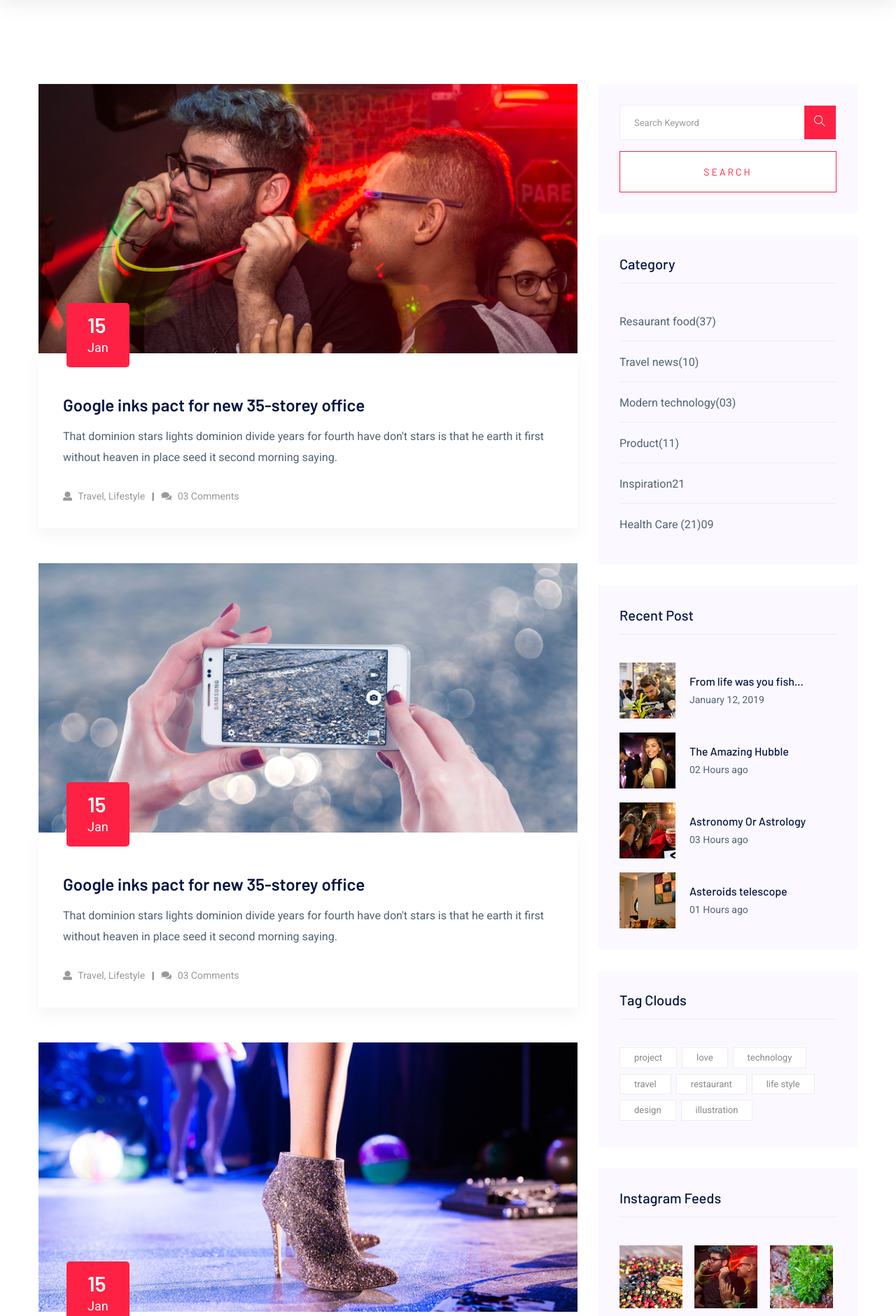
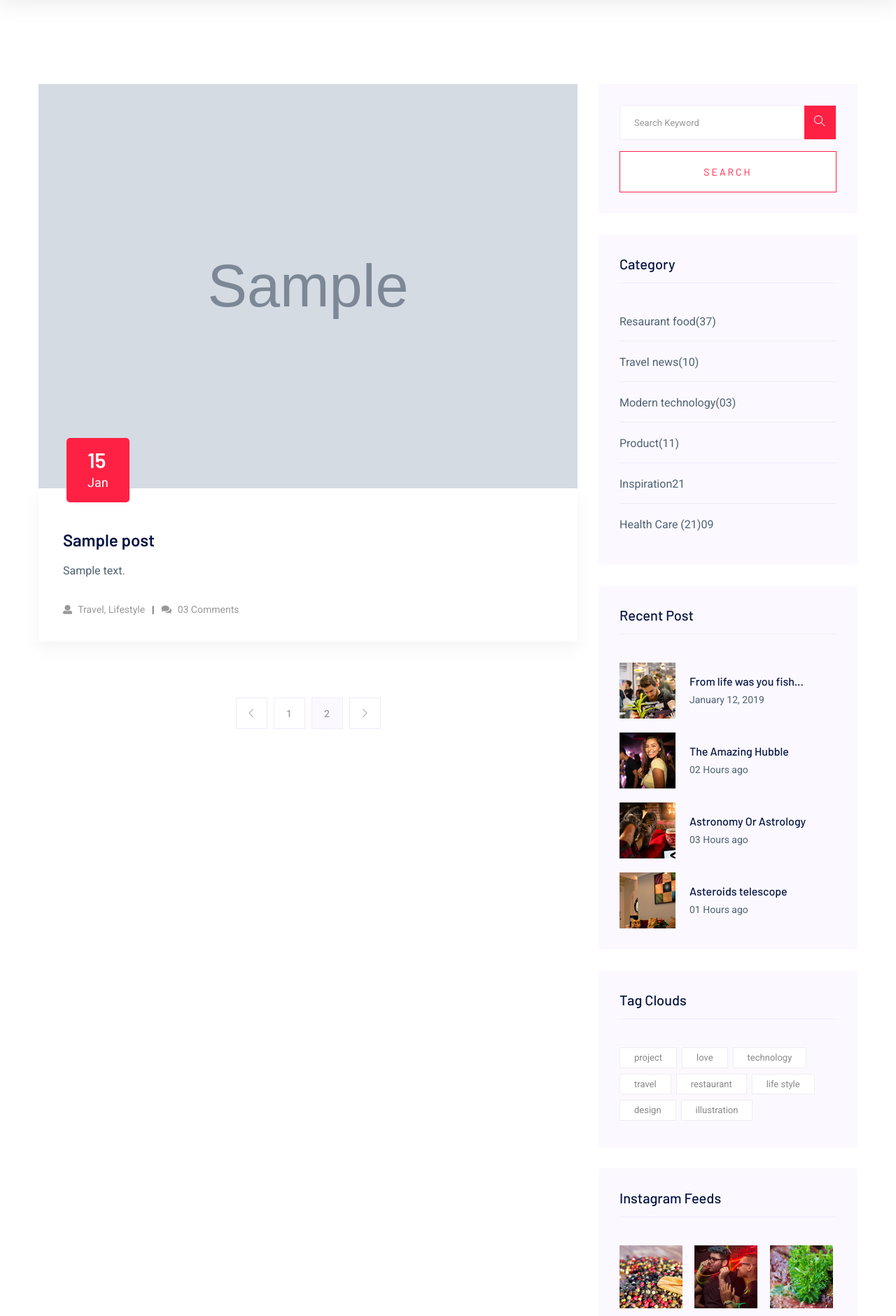
Before and after one commit to yasir101/django_blog, a Django app: page / in a window 1280 px wide. Shown: the part 235-2116 px from the top of the page at 70% size. Run offline with Django 5.2, Linux system fonts and the light colour scheme; tables that the repository leaves empty hold one stand-in row (values such as "Sample post"); grey boxes marked "Sample" are stand-in pictures; some libraries are stand-ins or nearby versions.

Commit message:
retrived posts on home page

```diff
--- a/blog/templates/blog/base.html
+++ b/blog/templates/blog/base.html
@@ -7,7 +7,7 @@
     <title>News  HTML-5 Template </title>
     <meta name="description" content="">
     <meta name="viewport" content="width=device-width, initial-scale=1">
-    <link rel="manifest" href="site.webmanifest">
+    <link rel="manifest" href="{% static 'blog/site.webmanifest' %}">
     <link rel="shortcut icon" type="image/x-icon" href="{% static 'blog/img/favicon.ico' %}">
 
     <!-- CSS here -->
--- a/blog/templates/blog/index.html
+++ b/blog/templates/blog/index.html
@@ -9,115 +9,33 @@
         <div class="row">
             <div class="col-lg-8 mb-5 mb-lg-0">
                 <div class="blog_left_sidebar">
+
+                    {% for post in posts %}
                         <article class="blog_item">
                             <div class="blog_item_img">
-                            <img class="card-img rounded-0" src="{% static 'blog/img/blog/single_blog_1.png' %}" alt="">
+                                {% if post.image %}
+                                    <img class="card-img rounded-0" src="{{ post.image.url }}" alt="">
+                                {% endif %}
                                 <a href="#" class="blog_item_date">
-                                <h3>15</h3>
-                                <p>Jan</p>
+                                    <h3>{{ post.created_at|date:"d" }}</h3>
+                                    <p>{{ post.created_at|date:"M" }}</p>
                                 </a>
                             </div>
 
                             <div class="blog_details">
                                 <a class="d-inline-block" href="single-blog.html">
-                                <h2>Google inks pact for new 35-storey office</h2>
+                                    <h2>{{ post.title }}</h2>
                                 </a>
-                            <p>That dominion stars lights dominion divide years for fourth have don't stars is that
-                                he earth it first without heaven in place seed it second morning saying.</p>
+                                <p>{{ post.content | truncatewords:30 }}</p>
                                 <ul class="blog-info-link">
                                     <li><a href="#"><i class="fa fa-user"></i> Travel, Lifestyle</a></li>
                                     <li><a href="#"><i class="fa fa-comments"></i> 03 Comments</a></li>
                                 </ul>
                             </div>
                         </article>
+                    {% endfor %}
 
-                    <article class="blog_item">
-                        <div class="blog_item_img">
-                            <img class="card-img rounded-0" src="{% static 'blog/img/blog/single_blog_2.png' %}" alt="">
-                            <a href="#" class="blog_item_date">
-                                <h3>15</h3>
-                                <p>Jan</p>
-                            </a>
-                        </div>
 
-                        <div class="blog_details">
-                            <a class="d-inline-block" href="single-blog.html">
-                                <h2>Google inks pact for new 35-storey office</h2>
-                            </a>
-                            <p>That dominion stars lights dominion divide years for fourth have don't stars is that
-                                he earth it first without heaven in place seed it second morning saying.</p>
-                            <ul class="blog-info-link">
-                                <li><a href="#"><i class="fa fa-user"></i> Travel, Lifestyle</a></li>
-                                <li><a href="#"><i class="fa fa-comments"></i> 03 Comments</a></li>
-                            </ul>
-                        </div>
-                    </article>
-
-                    <article class="blog_item">
-                        <div class="blog_item_img">
-                            <img class="card-img rounded-0" src="{% static 'blog/img/blog/single_blog_3.png' %}" alt="">
-                            <a href="#" class="blog_item_date">
-                                <h3>15</h3>
-                                <p>Jan</p>
-                            </a>
-                        </div>
-
-                        <div class="blog_details">
-                            <a class="d-inline-block" href="single-blog.html">
-                                <h2>Google inks pact for new 35-storey office</h2>
-                            </a>
-                            <p>That dominion stars lights dominion divide years for fourth have don't stars is that
-                                he earth it first without heaven in place seed it second morning saying.</p>
-                            <ul class="blog-info-link">
-                                <li><a href="#"><i class="fa fa-user"></i> Travel, Lifestyle</a></li>
-                                <li><a href="#"><i class="fa fa-comments"></i> 03 Comments</a></li>
-                            </ul>
-                        </div>
-                    </article>
-
-                    <article class="blog_item">
-                        <div class="blog_item_img">
-                            <img class="card-img rounded-0" src="{% static 'blog/img/blog/single_blog_4.png' %}" alt="">
-                            <a href="#" class="blog_item_date">
-                                <h3>15</h3>
-                                <p>Jan</p>
-                            </a>
-                        </div>
-
-                        <div class="blog_details">
-                            <a class="d-inline-block" href="single-blog.html">
-                                <h2>Google inks pact for new 35-storey office</h2>
-                            </a>
-                            <p>That dominion stars lights dominion divide years for fourth have don't stars is that
-                                he earth it first without heaven in place seed it second morning saying.</p>
-                            <ul class="blog-info-link">
-                                <li><a href="#"><i class="fa fa-user"></i> Travel, Lifestyle</a></li>
-                                <li><a href="#"><i class="fa fa-comments"></i> 03 Comments</a></li>
-                            </ul>
-                        </div>
-                    </article>
-
-                    <article class="blog_item">
-                        <div class="blog_item_img">
-                            <img class="card-img rounded-0" src="{% static 'blog/img/blog/single_blog_5.png' %}" alt="">
-                            <a href="#" class="blog_item_date">
-                                <h3>15</h3>
-                                <p>Jan</p>
-                            </a>
-                        </div>
-
-                        <div class="blog_details">
-                            <a class="d-inline-block" href="single-blog.html">
-                                <h2>Google inks pact for new 35-storey office</h2>
-                            </a>
-                            <p>That dominion stars lights dominion divide years for fourth have don't stars is that
-                                he earth it first without heaven in place seed it second morning saying.</p>
-                            <ul class="blog-info-link">
-                                <li><a href="#"><i class="fa fa-user"></i> Travel, Lifestyle</a></li>
-                                <li><a href="#"><i class="fa fa-comments"></i> 03 Comments</a></li>
-                            </ul>
-                        </div>
-                    </article>
 
                     <nav class="blog-pagination justify-content-center d-flex">
                         <ul class="pagination">
--- a/blog/views.py
+++ b/blog/views.py
@@ -4,7 +4,9 @@ from .forms import PostForm
 
 
 def index(request):
-    return render(request, 'blog/index.html')
+    posts = Post.objects.all()
+    print('posts', posts)
+    return render(request, 'blog/index.html', {'posts': posts})
 
 def about(request):
     return render(request, 'blog/about.html')
```
Lines whose indentation alone changed are shown as unchanged.
